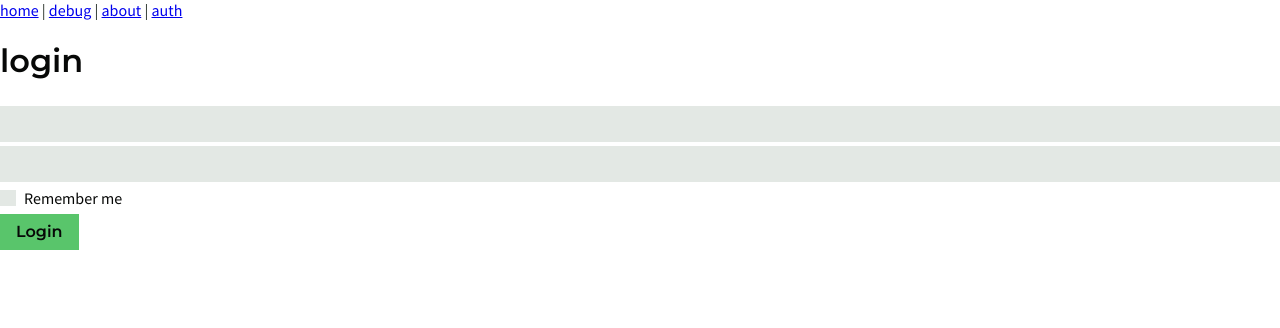
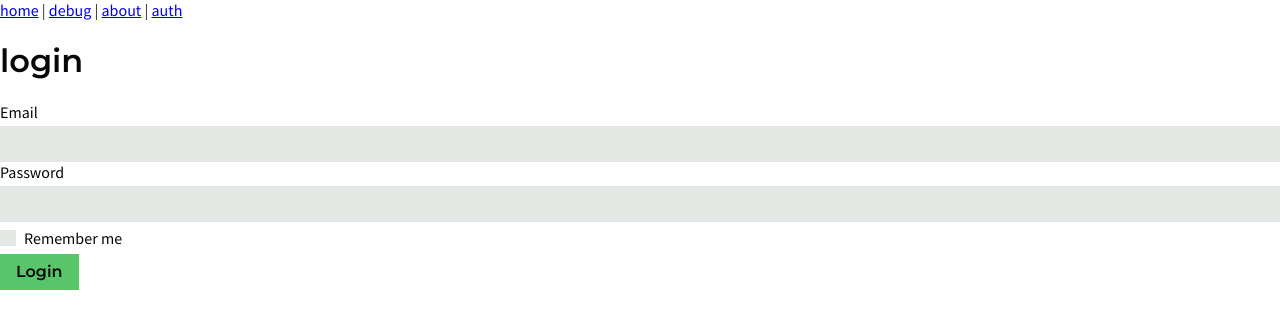
Before and after one commit to Davans01/Leiden_project, a Vue app: page /auth in a window 1280 px wide. Shown: the top 328 px of the page. Built offline with nearby package versions, Linux system fonts and the light colour scheme; no server answers.

Commit message:
Show labels above text input

```diff
--- a/src/components/text-input.vue
+++ b/src/components/text-input.vue
@@ -1,7 +1,7 @@
 <template>
   <div class="text-input" :class="$attrs.class" :style="$attrs.style">
     <div class="label">
-      <label :for="$attrs.id || id"></label>
+      <label :for="$attrs.id || id">{{ label }}</label>
     </div>
     <input
       class="input"
@@ -20,6 +20,7 @@ import { getId } from "../uid"
 export default {
   name: "text-input",
   props: {
+    label: String,
     modelValue: String,
   },
   computed: {
```
